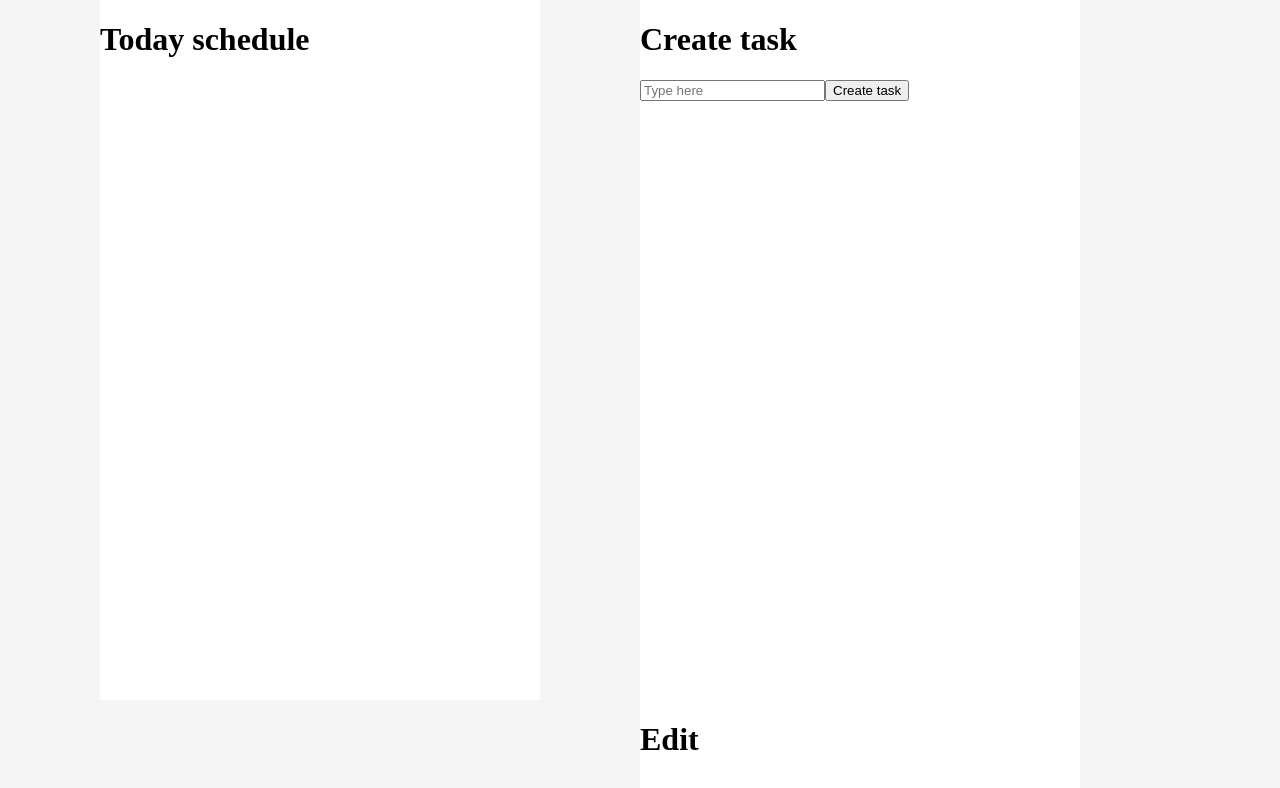
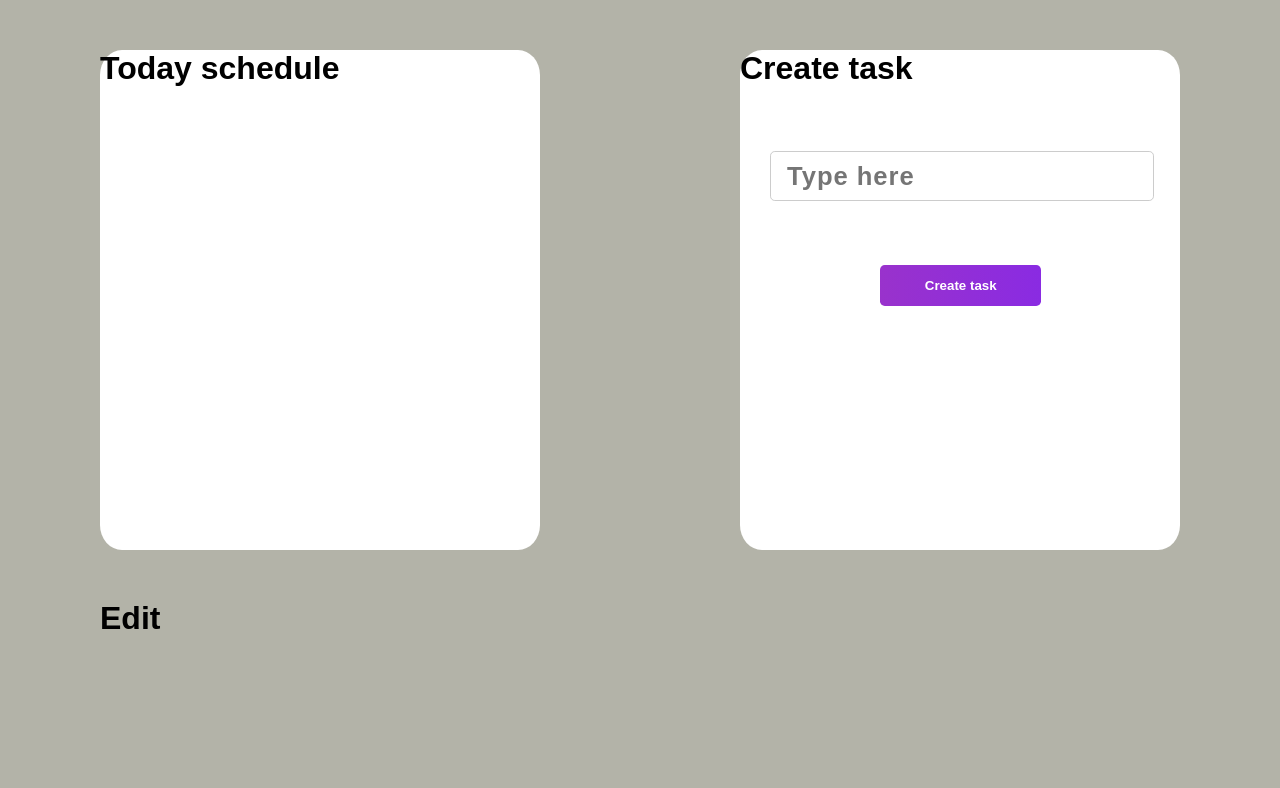
Before and after one commit to Ariel-soares/TODO-list, a Next.js app in the folder TODO-list/: page / in a window 1280 px wide. Shown: the top 788 px of the page. Built offline with nearby package versions, Linux system fonts and the light colour scheme.

Commit message:
CSS final

```diff
--- a/TODO-list/src/app/globals.css
+++ b/TODO-list/src/app/globals.css
@@ -1,30 +1,94 @@
+*{
+    margin: 0;
+    padding: 0;
+    box-sizing: border-box;
+    font-family: 'Urbanist', sans-serif;
+}
+
+p{
+    font-weight: 500;
+    margin-left: 30px;
+    margin-top: 30px;
+    font-family: Courier, monospace;
+}
+
 body {
     flex-direction: column;
     margin:0;
     padding:0;
     color:#000;
-    background-color: #f5f5f5
+    background-color: #b3b3a8;
 }
 
 div{
     display: inline-block;
     width:440px;
-    height: 700px;
+    height: 500px;
     margin-left: 100px;
+    margin-top: 50px;
 }
+
+
 
 #lista {
     float:left;
     background:#fff;
+    border-radius: 5%;
 }
 
 #adicionar {
+    float: right;
     background-color: #fff;
-    margin-left: 100px;
+    margin-right: 100px;
+    border-radius: 5%;
 }
 
-#editar {
-    background-color: #fff;
-    float: right;
-    margin-right: 200px;
+.main-task li input[type="checkbox"]:checked  + label {
+    background-image: linear-gradient( to right, #9932cc, #8a2be2);
+    border-radius: 5%;
 }
+
+.main-task li button{
+    padding: .6rem 1rem;
+    width: 7rem;
+    background-color: #D14D72;
+    color: #FFF9F9;
+    border:none;
+    display: inline-block;
+    margin-left: 10px;
+    letter-spacing: .1rem;
+    border-radius: .3rem;
+}
+form button{
+    padding: .8rem 2.8rem;
+    border: none;
+    border-radius: .3rem;
+    font-weight: bold;
+    cursor: pointer;
+    margin-left: 140px;
+    background-image: linear-gradient( to right, #9932cc, #8a2be2);
+     color: #fff;
+}
+
+form input{
+    border: .1rem solid #ccc;
+    border-radius: .3rem;
+    margin: 4rem 30px;
+    padding: .6rem 1rem;
+    font-size: 1.6rem;
+    letter-spacing: .06rem;
+    font-weight: bold;
+}
+
+li{
+    list-style: none;
+    margin-left: 20px;
+    margin-top: 20px;
+}
+
+label{
+    font-size: 1.5rem;
+    letter-spacing: .06rem;
+    color: #3A3845;
+    font-weight: bold;
+}
```
